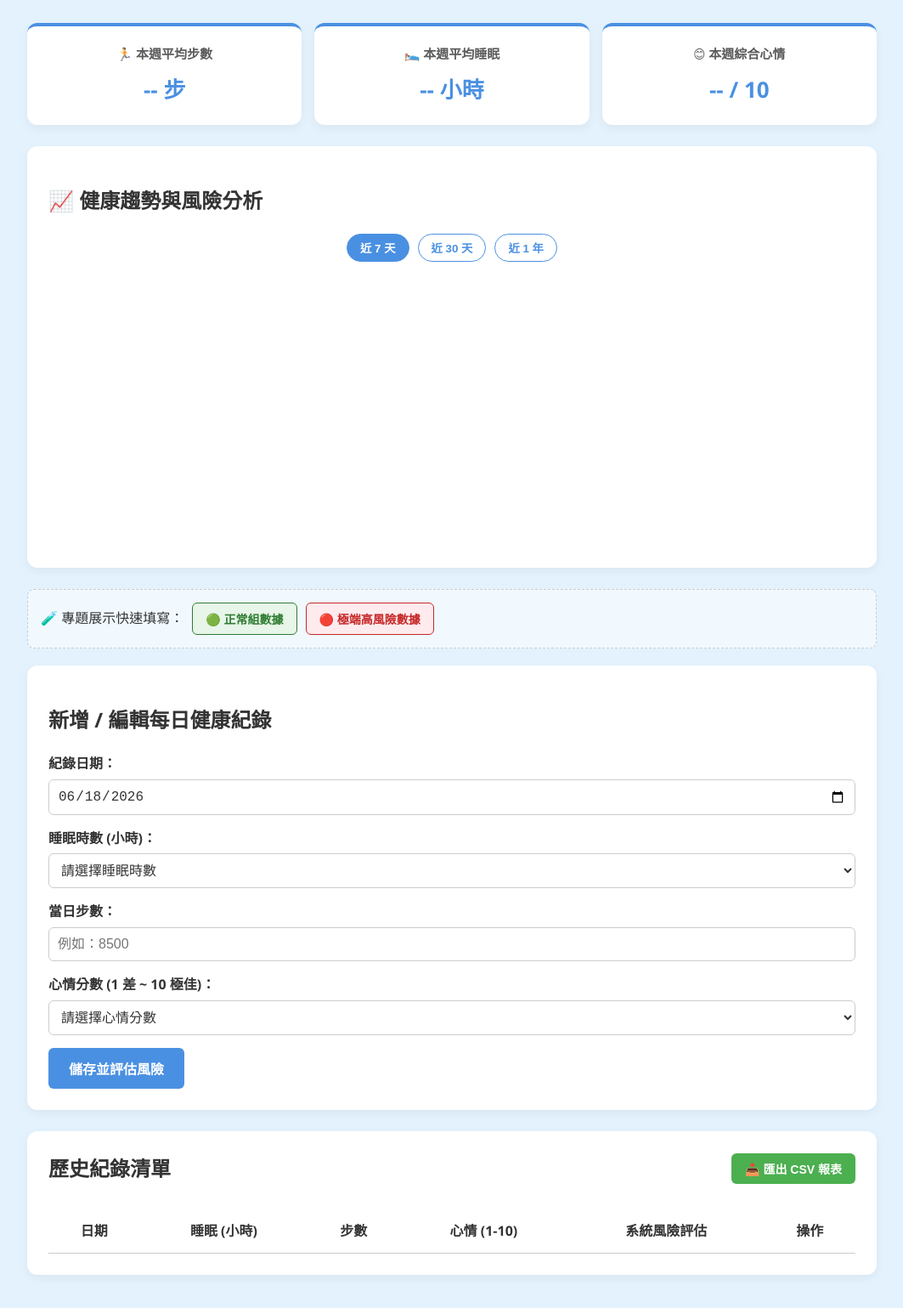
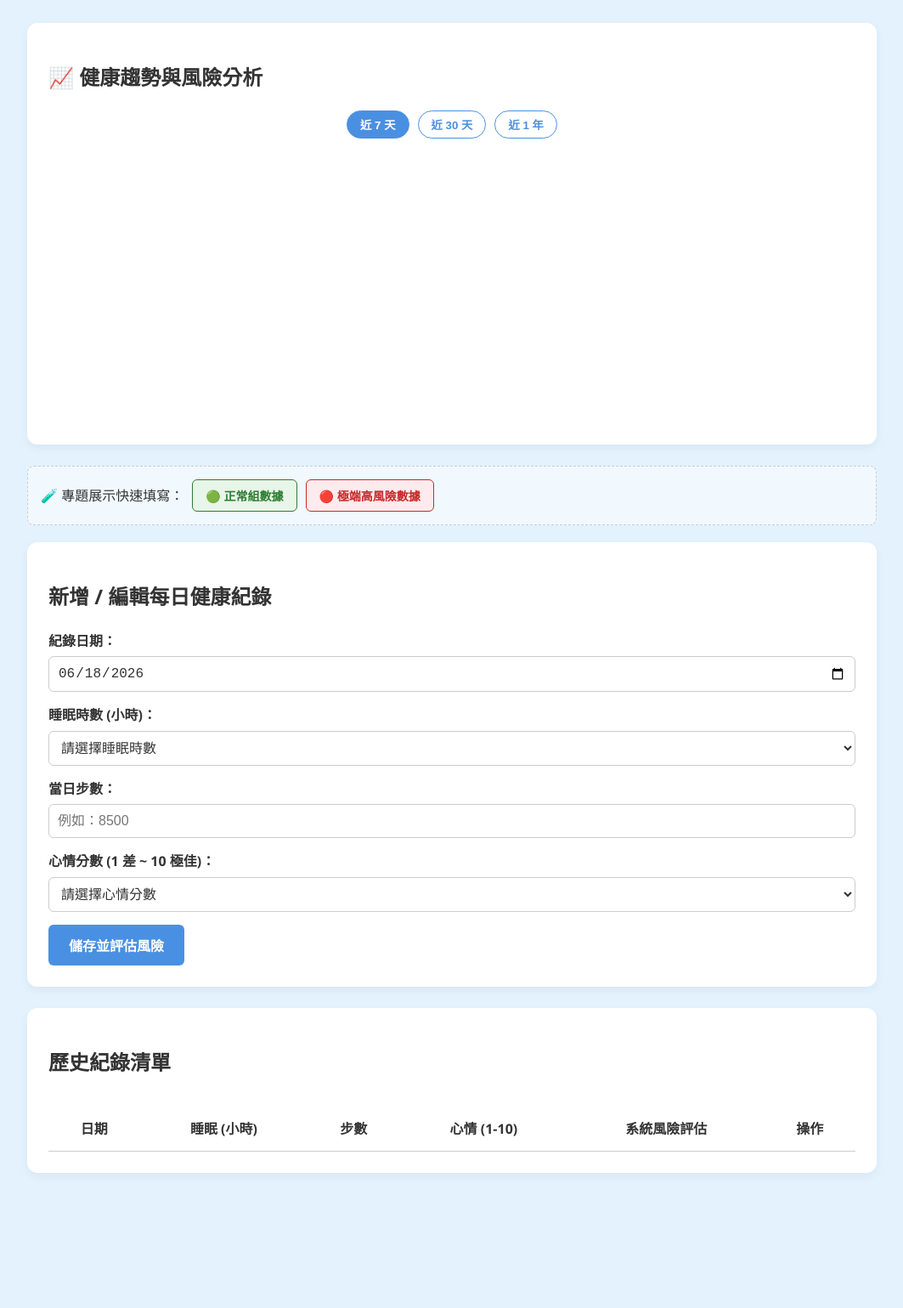
Before and after one commit to wewenlooyee/health, a website: page public/index.html in a window 1280 px wide. Shown: the part 175-1714 px from the top of the page at 85% size, without its empty margins (108-1171 px from the left). After the commit the page ends 1600 px from the top, so only its background shows below. Drawn offline with nearby package versions, Linux system fonts and the light colour scheme; no server answers.

Commit message:
Update index.html

```diff
--- a/public/index.html
+++ b/public/index.html
@@ -4,6 +4,7 @@
     <meta charset="UTF-8">
     <meta name="viewport" content="width=device-width, initial-scale=1.0">
     <title>智慧健康日誌與風險評估系統</title>
+    <!-- 引入 Chart.js 函式庫 -->
     <script src="https://cdn.jsdelivr.net/npm/chart.js"></script>
     <style>
         /* CSS 變數定義 */
@@ -85,27 +86,6 @@
             transition: background-color 0.4s ease;
         }
 
-        /* ======= 新增：Dashboard 摘要卡片樣式 ======= */
-        .dashboard-summary {
-            display: flex;
-            gap: 15px;
-            margin-bottom: 25px;
-            flex-wrap: wrap;
-        }
-        .summary-card {
-            flex: 1;
-            min-width: 200px;
-            background: var(--card-bg);
-            padding: 20px;
-            border-radius: 12px;
-            box-shadow: 0 4px 12px rgba(0,0,0,0.05);
-            text-align: center;
-            border-top: 4px solid var(--primary-color);
-            transition: background-color 0.4s ease;
-        }
-        .summary-card h3 { margin: 0 0 10px 0; font-size: 15px; color: var(--text-color); opacity: 0.8; }
-        .summary-card p { margin: 0; font-size: 26px; font-weight: bold; color: var(--primary-color); }
-
         /* 貼心話回饋卡片樣式 */
         .caring-message {
             padding: 15px 20px;
@@ -143,29 +123,6 @@
         .btn-demo { padding: 8px 15px; border: none; border-radius: 6px; cursor: pointer; font-weight: 600; font-size: 14px; }
         .btn-demo-low { background-color: var(--badge-low); color: var(--badge-low-text); border: 1px solid var(--badge-low-text); }
         .btn-demo-high { background-color: var(--badge-high); color: var(--badge-high-text); border: 1px solid var(--badge-high-text); }
-
-        /* CSV 匯出按鈕樣式 */
-        .btn-export {
-            background-color: #4CAF50;
-            color: white;
-            border: none;
-            padding: 8px 16px;
-            border-radius: 6px;
-            cursor: pointer;
-            font-weight: bold;
-            font-size: 14px;
-            transition: opacity 0.3s;
-        }
-        .btn-export:hover { opacity: 0.8; }
-
-        /* 表格標題區塊 (讓標題與匯出按鈕並排) */
-        .table-header-flex {
-            display: flex;
-            justify-content: space-between;
-            align-items: center;
-            margin-bottom: 15px;
-        }
-        .table-header-flex h2 { margin: 0; }
 
         .form-group { margin-bottom: 15px; }
         .form-group label { display: block; margin-bottom: 5px; font-weight: 600; }
@@ -206,6 +163,7 @@
 </head>
 <body>
     <div class="container">
+        <!-- 主題設定區域：加入了青色、米色、咖啡色 -->
         <div class="settings-bar">
             <select id="colorThemeSelect" onchange="changeColorTheme(this)">
                 <option value="#4A90E2" data-bg="#E3F2FD">🔵 經典藍</option>
@@ -228,23 +186,10 @@
         </header>
 
         <main>
+            <!-- 貼心話彈出區域 (預設隱藏) -->
             <div id="caringMessage" class="caring-message"></div>
 
-            <section class="dashboard-summary">
-                <div class="summary-card">
-                    <h3>🏃 本週平均步數</h3>
-                    <p id="avgSteps">-- 步</p>
-                </div>
-                <div class="summary-card">
-                    <h3>🛌 本週平均睡眠</h3>
-                    <p id="avgSleep">-- 小時</p>
-                </div>
-                <div class="summary-card">
-                    <h3>😊 本週綜合心情</h3>
-                    <p id="avgMood">-- / 10</p>
-                </div>
-            </section>
-
+            <!-- 折線圖分析區塊 -->
             <section class="card">
                 <h2>📈 健康趨勢與風險分析</h2>
                 <div class="chart-controls">
@@ -320,11 +265,7 @@
             </section>
 
             <section class="card table-section">
-                <div class="table-header-flex">
-                    <h2>歷史紀錄清單</h2>
-                    <button class="btn-export" onclick="exportToCSV()">📥 匯出 CSV 報表</button>
-                </div>
-
+                <h2>歷史紀錄清單</h2>
                 <div class="table-responsive">
                     <table id="logsTable">
                         <thead>
@@ -373,7 +314,7 @@
         function displayCaringMessage(risk) {
             const msgBox = document.getElementById('caringMessage');
             msgBox.style.display = 'block';
-            msgBox.className = 'caring-message';
+            msgBox.className = 'caring-message'; // 重置所有 class
 
             if (risk === '低風險') {
                 msgBox.classList.add('msg-low');
@@ -386,81 +327,8 @@
                 msgBox.innerHTML = '⚠️ 系統評估：高風險。親愛的，身體在抗議囉！請務必讓自己好好睡一覺，必要時尋求幫助。';
             }
 
+            // 畫面平滑捲動到回饋訊息區
             msgBox.scrollIntoView({ behavior: 'smooth', block: 'center' });
-        }
-
-        // ==========================================
-        // ======= 新增：更新 Dashboard 邏輯 =======
-        // ==========================================
-        function updateDashboard(data) {
-            if (!data || data.length === 0) {
-                document.getElementById('avgSteps').innerText = '-- 步';
-                document.getElementById('avgSleep').innerText = '-- 小時';
-                document.getElementById('avgMood').innerText = '-- / 10';
-                return;
-            }
-
-            const today = new Date();
-            // 過濾出近 7 天的數據來計算本週平均
-            const weekLogs = data.filter(log => {
-                const logDate = new Date(log.log_date);
-                const diffDays = (today - logDate) / (1000 * 60 * 60 * 24);
-                return diffDays <= 7;
-            });
-
-            if (weekLogs.length === 0) {
-                document.getElementById('avgSteps').innerText = '-- 步';
-                document.getElementById('avgSleep').innerText = '-- 小時';
-                document.getElementById('avgMood').innerText = '-- / 10';
-                return;
-            }
-
-            let totalSteps = 0, totalSleep = 0, totalMood = 0;
-            weekLogs.forEach(log => {
-                totalSteps += log.steps;
-                totalSleep += log.sleep_hours;
-                totalMood += log.mood_score;
-            });
-
-            const avgSteps = Math.round(totalSteps / weekLogs.length);
-            const avgSleep = (totalSleep / weekLogs.length).toFixed(1);
-            const avgMood = (totalMood / weekLogs.length).toFixed(1);
-
-            // 步數若達標 8000 顯示綠字，低於 5000 顯示紅字，否則顯示主色
-            const stepsEl = document.getElementById('avgSteps');
-            stepsEl.innerText = `${avgSteps.toLocaleString()} 步`;
-            stepsEl.style.color = avgSteps >= 8000 ? '#4CAF50' : (avgSteps < 5000 ? '#F44336' : 'var(--primary-color)');
-
-            document.getElementById('avgSleep').innerText = `${avgSleep} 小時`;
-            document.getElementById('avgMood').innerText = `${avgMood} / 10`;
-        }
-
-        // ==========================================
-        // ======= 新增：匯出 CSV 邏輯 =======
-        // ==========================================
-        function exportToCSV() {
-            if (!globalLogsData || globalLogsData.length === 0) {
-                alert('目前沒有資料可以匯出喔！');
-                return;
-            }
-
-            // 加上 \uFEFF 是為了解決 Excel 開啟 UTF-8 CSV 時會亂碼的問題
-            let csvContent = "data:text/csv;charset=utf-8,\uFEFF";
-            csvContent += "日期,睡眠時數(小時),當日步數,心情分數(1-10),系統風險評估\n";
-
-            globalLogsData.forEach(log => {
-                const row = [log.log_date, log.sleep_hours, log.steps, log.mood_score, log.risk_level];
-                csvContent += row.join(",") + "\n";
-            });
-
-            // 建立虛擬的 <a> 標籤觸發下載
-            const encodedUri = encodeURI(csvContent);
-            const link = document.createElement("a");
-            link.setAttribute("href", encodedUri);
-            link.setAttribute("download", `健康日誌報表_${new Date().toISOString().split('T')[0]}.csv`);
-            document.body.appendChild(link);
-            link.click();
-            document.body.removeChild(link);
         }
 
         // ==========================================
@@ -673,12 +541,14 @@
 
                 if (!response.ok) throw new Error('伺服器處理失敗');
 
+                // 解析後端回傳的 JSON 資料以取得最新的 risk_level
                 const resData = await response.json();
 
                 resetForm();
                 fetchLogs();
                 document.getElementById('logDate').focus();
 
+                // 觸發貼心話顯示
                 displayCaringMessage(resData.risk_level);
 
             } catch (error) {
@@ -690,9 +560,6 @@
             try {
                 const response = await fetch('/health-logs');
                 globalLogsData = await response.json();
-
-                // 更新 Dashboard 統計卡片
-                updateDashboard(globalLogsData);
 
                 tableBody.innerHTML = '';
                 globalLogsData.forEach(log => {
@@ -729,7 +596,7 @@
                 const response = await fetch(`/health-logs/${id}`, { method: 'DELETE' });
                 if (response.ok) {
                     fetchLogs();
-                    document.getElementById('caringMessage').style.display = 'none';
+                    document.getElementById('caringMessage').style.display = 'none'; // 刪除時隱藏貼心話
                 }
                 else alert('刪除失敗');
             } catch (error) { console.error('刪除錯誤:', error); }
```
